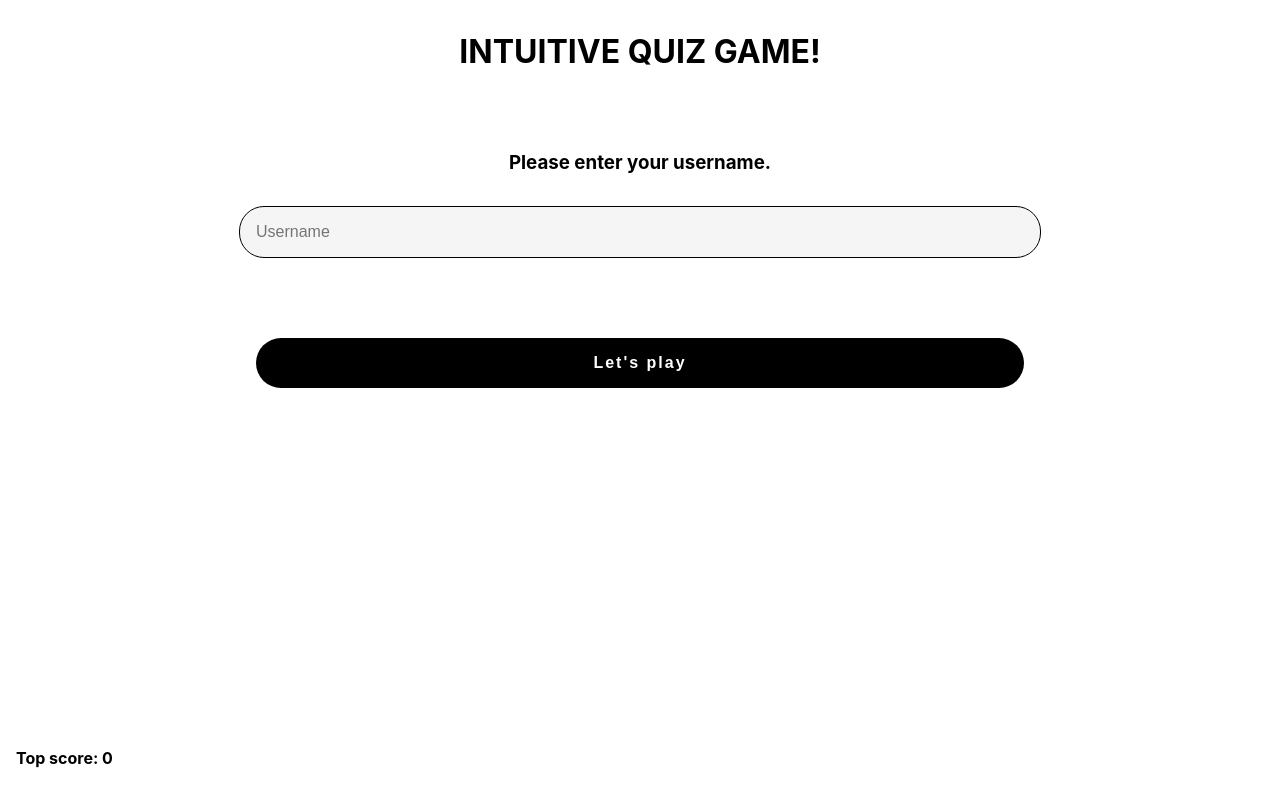
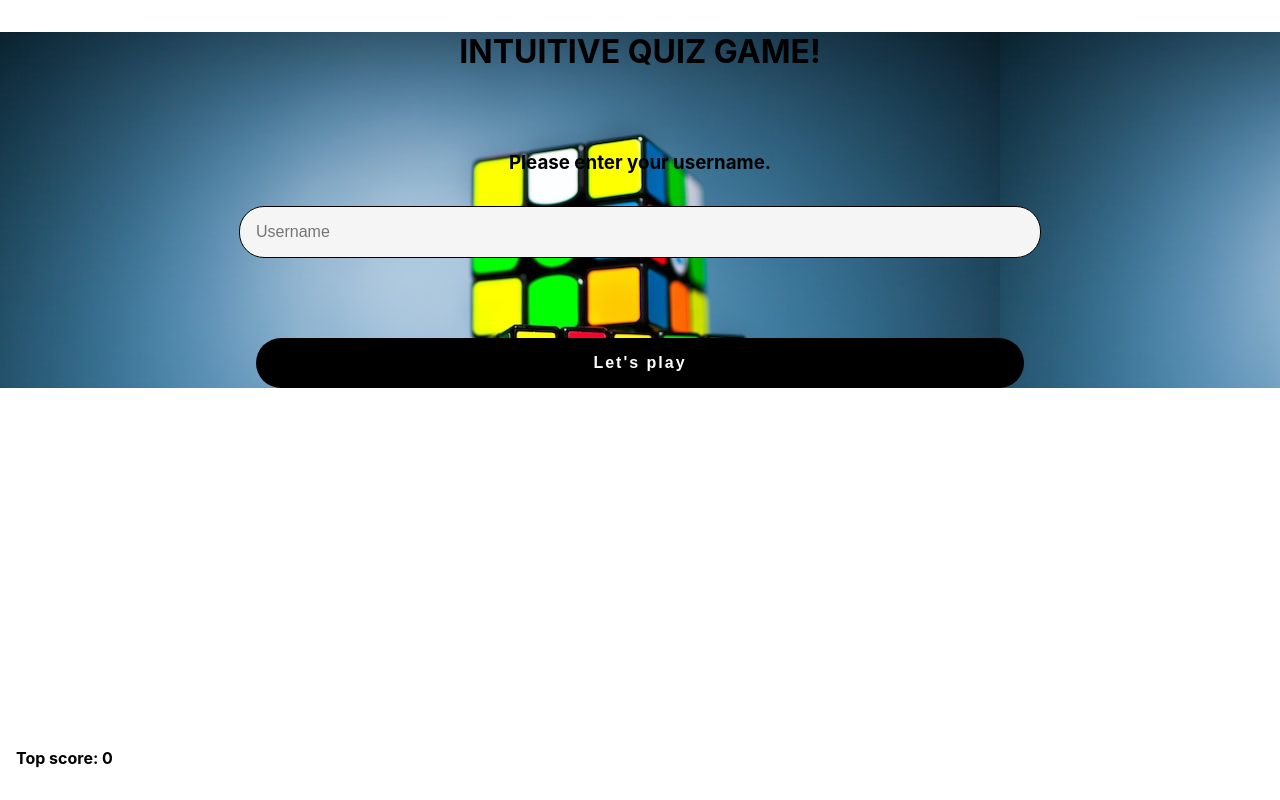
Before and after one commit to Bodipoh/quiz_app, a React (Create React App) app in the folder quizz/: page / in a window 1280 px wide. Built offline with nearby package versions, Linux system fonts and the light colour scheme.

Commit message:
background image added

```diff
--- a/quizz/src/Components/Card.jsx
+++ b/quizz/src/Components/Card.jsx
@@ -3,7 +3,7 @@ import React from "react";
 import "./Card.css";
 
 const Card = (props) => {
-  return <div className="frontcard">{props.children}</div>;
+  return <div className="frontcard" style={{ backgroundImage: 'url("/cube.png")' }}>{props.children} </div>;
 };
 
 export default Card;
```
